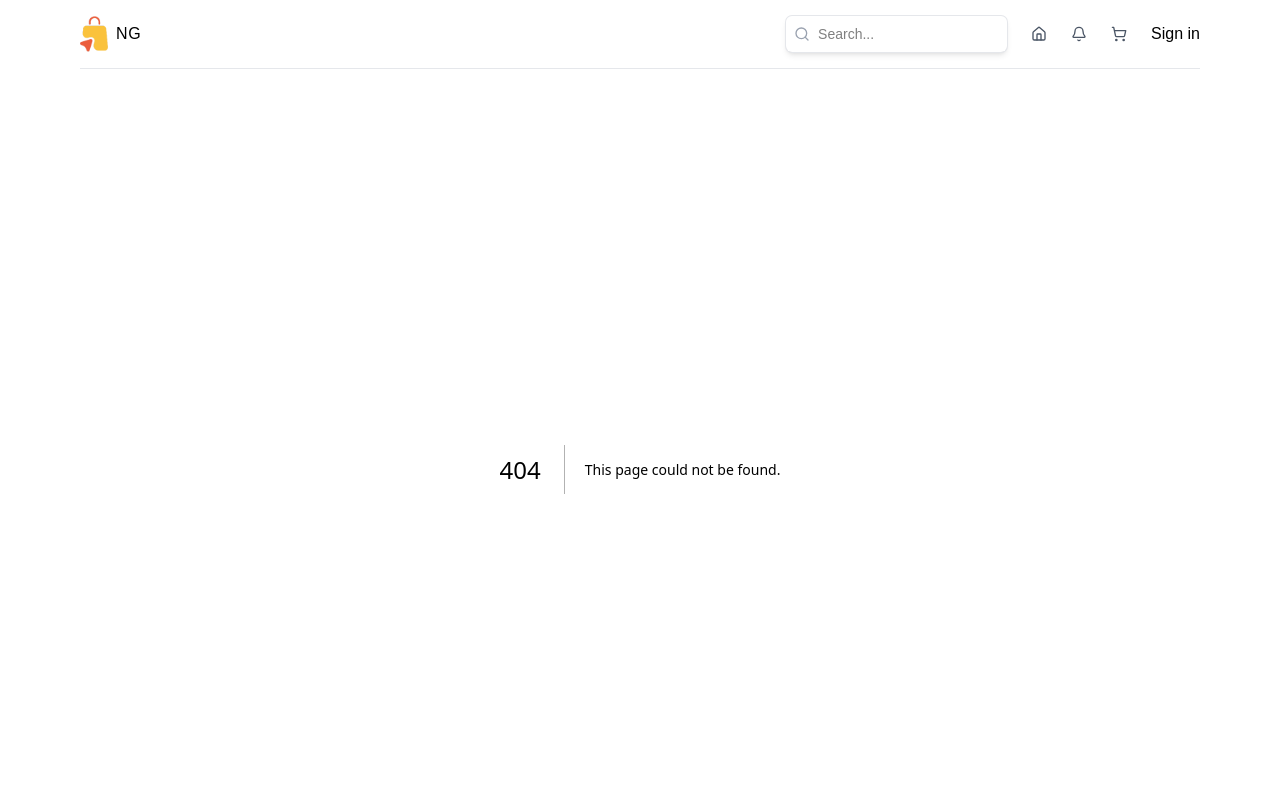
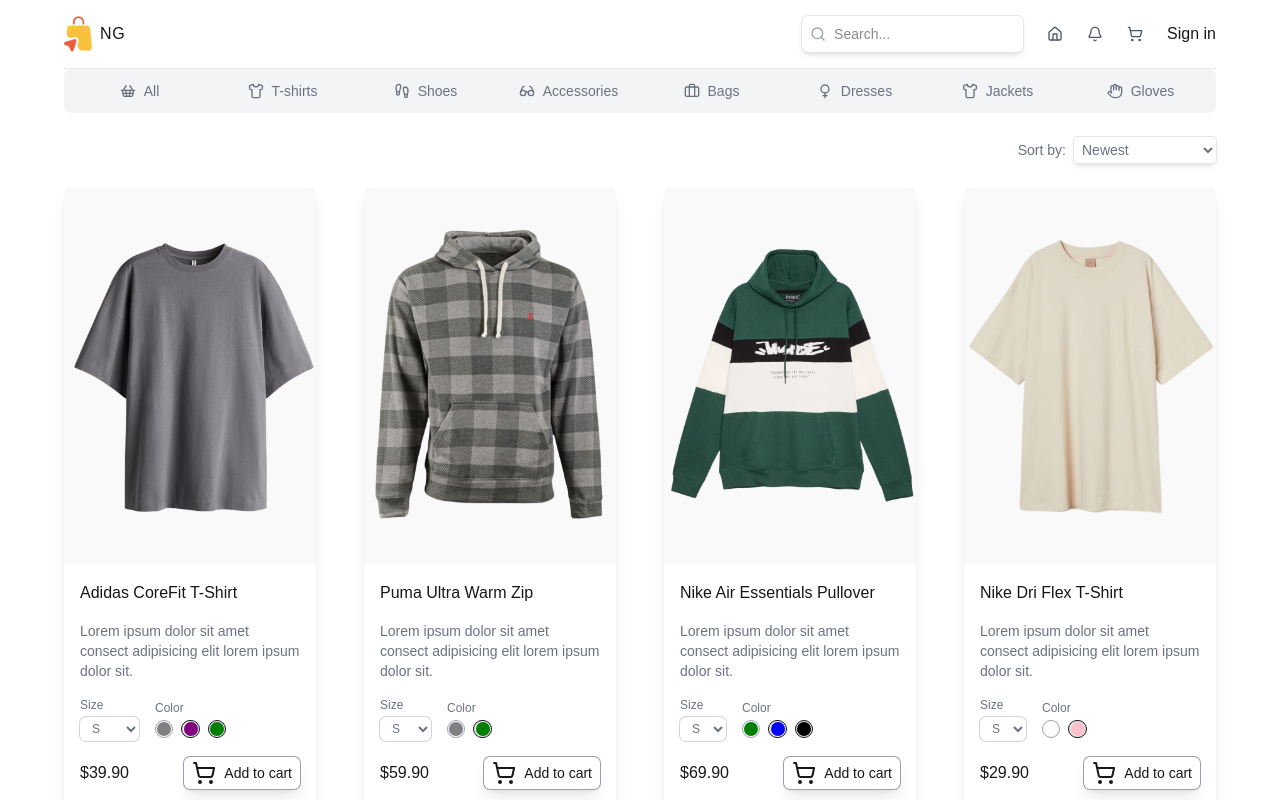
Before and after one commit to PratikaNG/nextjs-shopping-app, a Next.js app in the folder client/: page /products in a window 1280 px wide. Before the commit this address had no page. Shown: the top 800 px of the page. Built offline with nearby package versions, Linux system fonts and the light colour scheme.

Commit message:
client products filter

```diff
--- a/client/app/layout.tsx
+++ b/client/app/layout.tsx
@@ -29,7 +29,7 @@
       <body
         className={`${geistSans.variable} ${geistMono.variable} antialiased`}
       >
-        <div className="mx-auto p-4 sm:max-w-xl md:max-w-2xl lg:max-w-3xl xl:max-w-6xl">
+        <div className="mx-auto sm:px-0 p-4 sm:max-w-xl md:max-w-2xl lg:max-w-3xl xl:max-w-6xl">
         <Navbar/>
         {children}
         <Footer/>
--- a/client/app/page.tsx
+++ b/client/app/page.tsx
@@ -1,14 +1,16 @@
 import ProductList from "@/components/ProductList"
 import Image from "next/image"
 
-const Homepage = () => {
+const Homepage = async ({searchParams}:{searchParams:Promise<{category:string}>}) => {
+  const category = (await searchParams).category
   return (
     <div className=''>
       {/* aspect-3/1 means height will be 3 times smaller that the width */}
       <div className="relative aspect-3/1 mb-12">
          <Image src="/featured.png" alt="Featured Product" fill />
+         {/* <Image src="/featured.png" alt="Featured Product" fill className="hover:scale-105 transition-all duration-300"/> */}
       </div>
-      <ProductList/>
+      <ProductList category={category} params="homepage"/>
     </div>
   )
 }
--- /dev/null
+++ b/client/app/products/page.tsx
@@ -0,0 +1,13 @@
+import ProductList from '@/components/ProductList'
+import React from 'react'
+
+const ProductsPage = async({searchParams}:{searchParams:Promise<{category:string}>}) => {
+    const category =  (await searchParams).category
+  return (
+    <div>
+      <ProductList category={category} params="products"/>
+    </div>
+  )
+}
+
+export default ProductsPage
--- /dev/null
+++ b/client/components/Filter.tsx
@@ -0,0 +1,28 @@
+"use client"
+import { usePathname, useRouter, useSearchParams } from 'next/navigation'
+import React from 'react'
+
+const Filter = () => {
+    const searchParams = useSearchParams()
+    const router = useRouter()
+    const pathname = usePathname()
+
+    const handleFilter = (value:string) =>{
+        const params = new URLSearchParams(searchParams)
+        params.set("sort",value)
+        router.push(`${pathname}?${params.toString()}`,{scroll:false})
+    }
+  return (
+    <div className="flex items-center justify-end gap-2 text-sm text-gray-500 my-6">
+      <span>Sort by:</span>
+      <select name='sort' id='sort' className='ring ring-gray-200 shadow-md p-1 rounded-sm' onChange={(e)=>handleFilter(e.target.value)}>
+        <option value="newest">Newest</option>
+        <option value="oldest">Oldest</option>
+        <option value="asc">Price: Low to High</option>
+        <option value="desc">Price: High to Low</option>
+      </select>
+    </div>
+  )
+}
+
+export default Filter
--- a/client/components/ProductCard.tsx
+++ b/client/components/ProductCard.tsx
@@ -1,10 +1,62 @@
 "use client"
 import { ProductType } from '@/types'
-import React from 'react'
+import { ShoppingCart } from 'lucide-react'
+import Image from 'next/image'
+import Link from 'next/link'
+import React, { useState } from 'react'
 
 const ProductCard = ({product}:{product:ProductType}) => {
+    const [productType,setProductType] = useState({
+        size:product.sizes[0],
+        color:product.colors[0]
+    })
+
+    const handleProductType = ({type,value}:{type:"size" | "color",value:string}) =>{
+        setProductType((prev)=>({...prev,[type]:value}))
+    }
   return (
-    <div>ProductCard
+    <div className='shadow-lg rounded-lg overflow-hidden'>
+        {/* image */}
+        <Link href={`/products/${product.id}`}>
+        <div className='relative aspect-2/3'>
+            <Image src={product.images[productType.color]} alt={product.name} fill
+            className='object-cover hover:scale-105 transition-all duration-300'/>
+        </div>
+        </Link>
+        {/* product detail */}
+        <div className='flex flex-col gap-4 p-4'>
+            <h1 className='font-medium'>{product.name}</h1>
+            <p className='text-sm text-gray-500'>{product.shortDescription} </p>
+            {/* product types */}
+            <div className='flex items-center gap-4 text-xs'>
+                {/* sizes */}
+                <div className='flex flex-col gap-1 '>
+                    <span className='text-gray-500'>Size</span>
+                    <select name='size' id='size' className='ring ring-gray-300 rounded-md px-2 py-1 text-gray-500' onChange={(e)=>handleProductType({type:"size",value:e.target.value})}>
+                        {product.sizes.map((item)=><option value={item} key={item} >{item.toUpperCase()}</option>)}
+                    </select>
+                </div>
+                {/* colors */}
+                <div className='flex flex-col gap-1'>
+                    <span className='text-gray-500'>Color</span>
+                    <div className='flex items-center gap-2'>
+                        {product.colors.map((item)=>
+                        <div key={item}
+                        className={`cursor-pointer border-1 ${productType.color === item ? "border-gray-400" : "bg-gray-200"} rounded-full p-[1.2px]`}
+                        onClick={(e)=>handleProductType({type:"color",value:item})}>
+                            <div className='w-[14px] h-[14px] rounded-full' style={{backgroundColor:item}}/>
+                        </div>)}
+                    </div>
+                </div>
+            </div>
+            {/* price and add to cart button */}
+            <div className='flex justify-between items-center'>
+                <p className='font-medium'>${product.price.toFixed(2)}</p>
+                <button
+                className='ring-1 ring-gray-400 shadow-lg rounded-md px-2 py-1 text-sm cursor-pointer hover:text-white hover:bg-gray-400 transition-all duration-300 flex items-center gap-2'>
+                <span><ShoppingCart/> </span>Add to cart</button>
+            </div>
+        </div>
     </div>
   )
 }
--- a/client/components/ProductList.tsx
+++ b/client/components/ProductList.tsx
@@ -113,20 +113,25 @@
   },
 ];
 
-import React from 'react'
 import Categories from "./Categories";
 import ProductCard from "./ProductCard";
+import Link from "next/link";
+import Filter from "./Filter";
 
-const ProductList = () => {
+const ProductList = ({category,params}:{category:string,params:"homepage" | "products"}) => {
   return (
     <div>
       <Categories/>
+      {params === "products" && <Filter/>}
       {/* <div className="grid grid-cols-1 sm:grid-cols-2 xl:grid-cols-3 2xl:grid-cols-4 gap-12"> */}
       <div className="grid grid-cols-1 md:grid-cols-2 lg:grid-cols-3 xl:grid-cols-4 gap-12">
          {products.map((product) => (
           <ProductCard key={product.id} product={product} />
         ))}
       </div>
+      <Link href={category ? `/products/?category=${category}` : `/products`}
+      className="flex justify-end mt-4 underline text-sm text-gray-500"
+      >View All Products</Link>
     </div>
   )
 }
```
